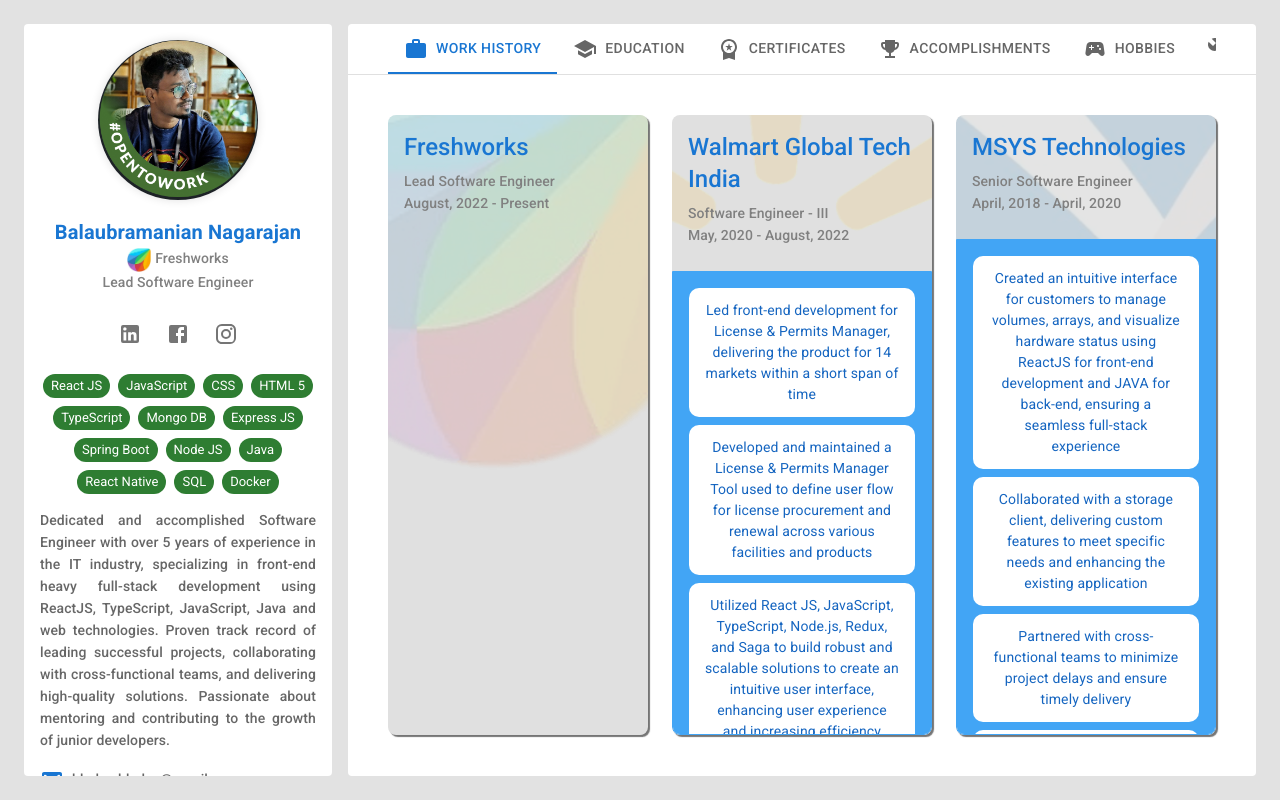
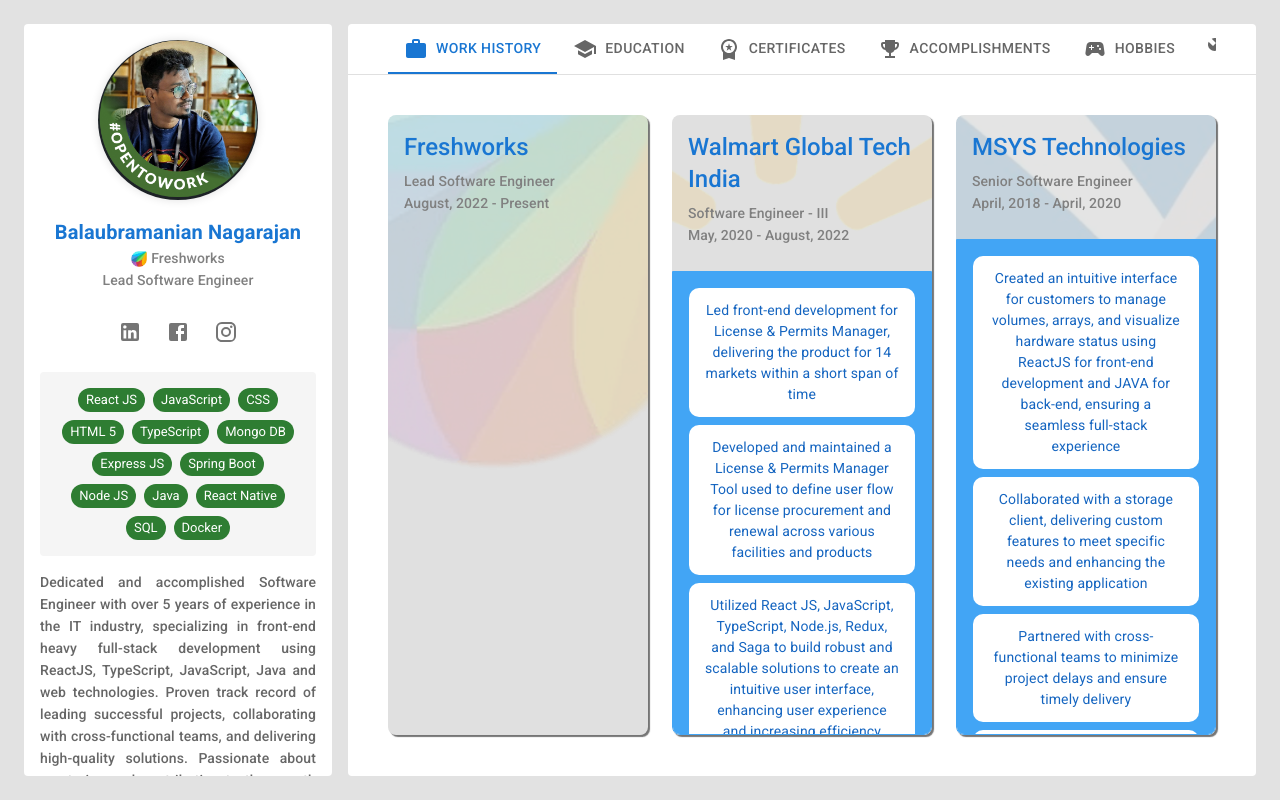
Before and after one commit to balaSpyrus/portfolio, a React (Create React App) app: page / in a window 1280 px wide. Built offline with nearby package versions, Linux system fonts and the light colour scheme.

Commit message:
minor changes

```diff
--- a/src/App.tsx
+++ b/src/App.tsx
@@ -45,6 +45,7 @@
         overflow: 'auto',
         height: '100%',
         flexWrap: 'nowrap',
+        position: 'relative',
     },
 }));
 
--- a/src/components/sideSection.tsx
+++ b/src/components/sideSection.tsx
@@ -12,7 +12,7 @@
 import clsx from 'clsx';
 import { getYear } from 'date-fns';
 import { motion } from 'framer-motion';
-import { sortBy } from 'lodash';
+import sortBy from 'lodash/sortBy';
 import { useContext } from 'react';
 import { useLayoutStyles } from '../App';
 import { Profile } from '../context';
@@ -24,8 +24,13 @@
         },
     },
     logo: {
-        width: '1.5rem',
-        height: '1.5rem',
+        width: '1rem',
+        height: '1rem',
+    },
+    skills: {
+        padding: theme.spacing(2),
+        borderRadius: theme.spacing(1 / 2),
+        background: theme.palette.grey[100],
     },
     contact: {
         marginTop: 'auto',
@@ -95,7 +100,7 @@
                 </Typography>
                 <Fade in={!!currCompany?.designation} unmountOnExit>
                     <Grid container justifyContent={'center'}>
-                        <Grid container item justifyContent={'center'} gap={0.5}>
+                        <Grid container item justifyContent={'center'} alignItems={'center'} gap={0.5}>
                             <Grid item>
                                 <Avatar
                                     variant="square"
@@ -137,7 +142,18 @@
                     )}
                 </ButtonGroup>
             </Grid>
-            <Grid container item spacing={1} justifyContent="center">
+            <Grid
+                container
+                item
+                gap={1}
+                justifyContent="center"
+                className={classes.skills}
+                component={motion.div}
+                initial={{ flex: 0 }}
+                exit={{ flex: 0 }}
+                whileTap={{
+                    flex: 3,
+                }}>
                 {sortBy(skills, 'level')
                     .reverse()
                     .map(({ name }, i) => (
```
